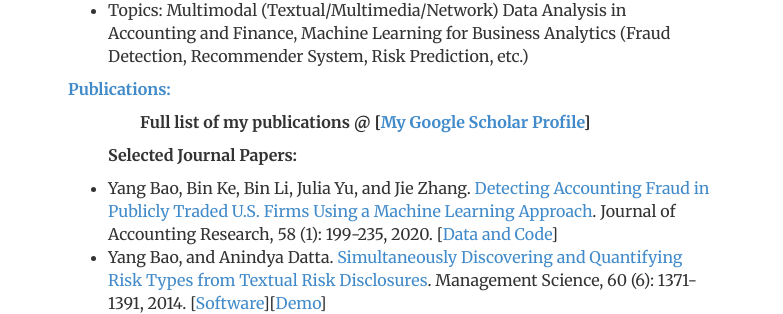
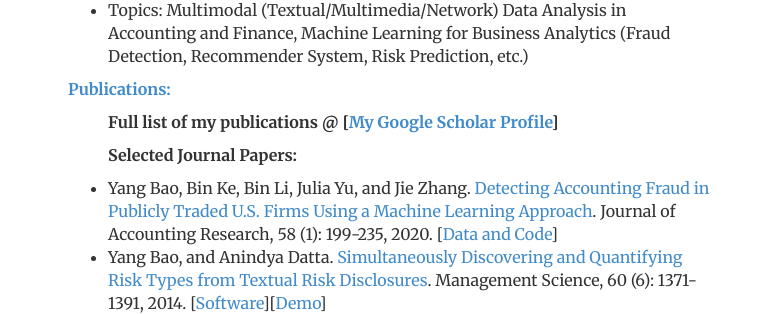
Before and after one commit to popeye007/popeye007.github.io, a Jekyll site: the page built from research/index.html, in a window 1280 px wide. Shown: the part 190-504 px from the top of the page, without its empty margins (248-1031 px from the left). Built offline with Jekyll 4.4.1, drawn with Linux system fonts in a browser that asks for light colours; comment, search, counter and statistics services are not loaded.

Commit message:
update pubs

```diff
--- a/research/index.html
+++ b/research/index.html
@@ -22,7 +22,7 @@
 	<p><strong><a name="Publications">Publications:</a></strong><br>
 		<!-- <p><u>Selected Journal Papers:</u></p> -->
 		<ul>
-			<p style="text-indent:2em"><b>Full list of my publications @ [<a href="https://scholar.google.com/citations?user=7EEwatMAAAAJ" target="_blank">My Google Scholar Profile</a>]</b></p>
+			<p><b>Full list of my publications @ [<a href="https://scholar.google.com/citations?user=7EEwatMAAAAJ" target="_blank">My Google Scholar Profile</a>]</b></p>
 			<p><b>Selected Journal Papers:</b></p>
 			<li>Yang Bao, Bin Ke, Bin Li, Julia Yu, and Jie Zhang. <a href="https://onlinelibrary.wiley.com/doi/10.1111/1475-679X.12292">Detecting Accounting Fraud in Publicly Traded U.S. Firms Using a Machine Learning Approach</a>. Journal of Accounting Research, 58 (1): 199-235, 2020. [<a href="https://github.com/JarFraud/FraudDetection">Data and Code</a>]</li>
 			<li>Yang Bao, and Anindya Datta. <a href="http://pubsonline.informs.org/doi/abs/10.1287/mnsc.2014.1930">Simultaneously Discovering and Quantifying Risk Types from Textual Risk Disclosures</a>. Management Science, 60 (6): 1371-1391, 2014. [<a href="https://pubsonline.informs.org/doi/suppl/10.1287/mnsc.2014.1930">Software</a>][<a href="http://yangbao.org/10ksldaviz/">Demo</a>]</li>
```
